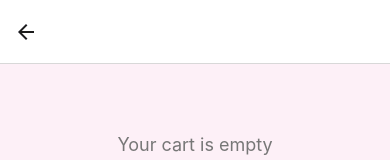
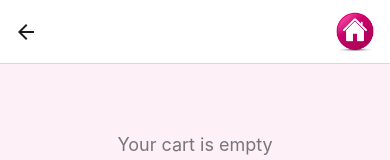
Before and after one commit to leabenosa/LeahShop_v2, a React Native app: screen /Cart in a window 390 px wide. Shown: the top 160 px of the page. Built offline with nearby package versions, Linux system fonts and the light colour scheme.

Commit message:
feat: add header home button and adjust remove button size

```diff
--- a/screens/CartScreen.tsx
+++ b/screens/CartScreen.tsx
@@ -1,9 +1,24 @@
-import React from "react";
-import { View, Text, FlatList, TouchableOpacity, StyleSheet, Alert } from "react-native";
+import React, { useLayoutEffect } from "react";
+import { View, Text, FlatList, TouchableOpacity, StyleSheet, Alert, Image } from "react-native";
 import { useCart } from "../context/CartContext";
 
-export default function CartScreen() {
+const HeaderHomeButton = ({ navigation }: { navigation: any }) => {
+  return (
+    <TouchableOpacity onPress={() => navigation.navigate("ProductList")} style={styles.headerButton}>
+      <Image source={require("../assets/home.jpg")} style={styles.headerIcon} />
+    </TouchableOpacity>
+  );
+};
+
+export default function CartScreen({ navigation }: any) {
   const { cartItems, removeFromCart, clearCart } = useCart();
+
+  useLayoutEffect(() => {
+    navigation.setOptions({
+      // eslint-disable-next-line react/no-unstable-nested-components
+      headerRight: () => <HeaderHomeButton navigation={navigation} />,
+    });
+  }, [navigation]);
 
   const total = cartItems.reduce((sum, item) => sum + item.price, 0);
 
@@ -73,12 +88,12 @@ const styles = StyleSheet.create({
   itemPrice: { marginTop: 4, fontWeight: "bold" },
   removeButton: {
     backgroundColor: "#fc6c91",
-    paddingVertical: 6,
+    paddingVertical: 4,
     paddingHorizontal: 12,
     borderRadius: 6,
     justifyContent: "center",
   },
-  removeButtonText: { color: "white", fontWeight: "bold" },
+  removeButtonText: { color: "white", fontWeight: "bold" ,   fontSize: 13  },
   footer: { marginTop: 20 },
   total: { fontSize: 20, fontWeight: "bold", marginBottom: 10 },
   clearButton: {
@@ -88,7 +103,7 @@ const styles = StyleSheet.create({
     alignItems: "center",
   },
   clearButtonText: { color: "white", fontWeight: "bold" },
-  flatListContent: {
-    paddingBottom: 20,
-  },
+  flatListContent: { paddingBottom: 20 },
+  headerButton: { marginRight: 15 },
+  headerIcon: { width: 40, height: 40 },
 });
```
Also changed, not shown: assets/home.jpg (added).
